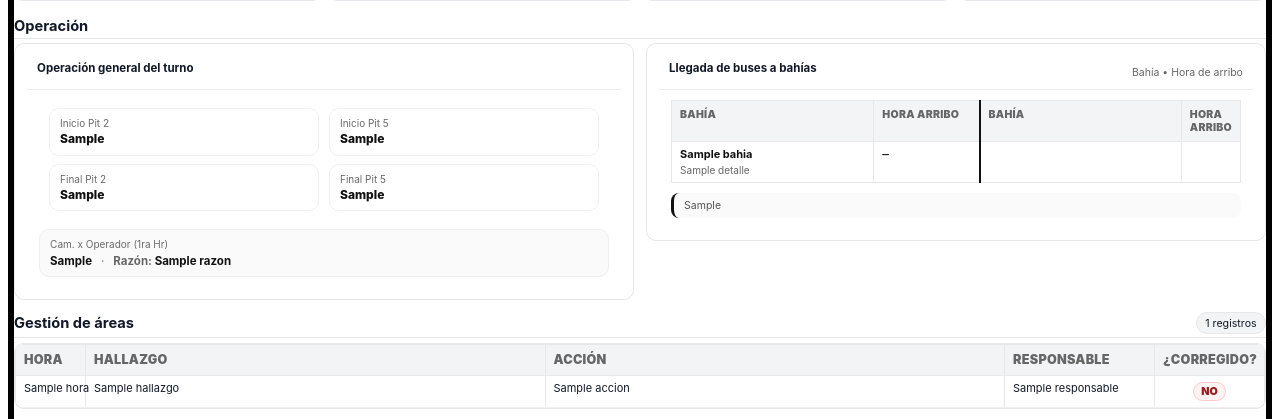
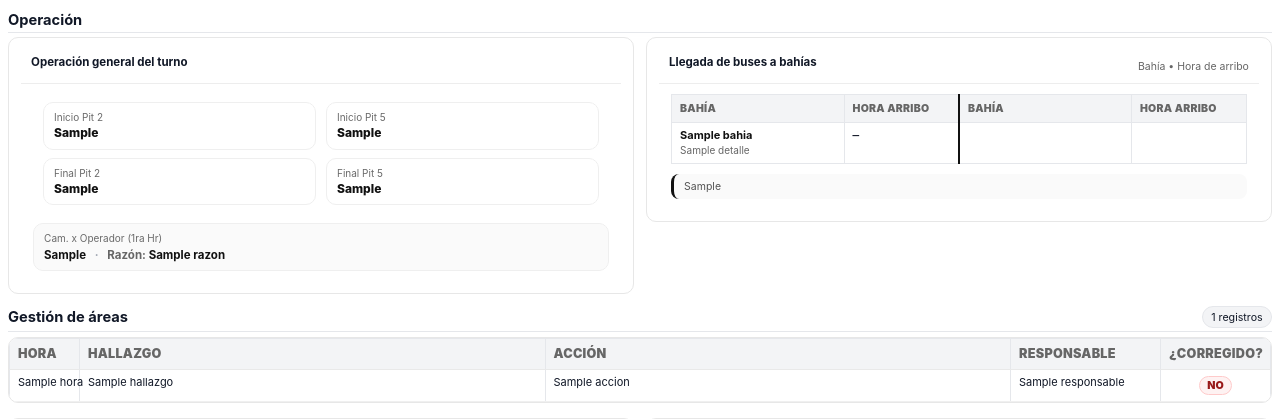
Before and after one commit to pechi415/rct-app, a Flask app: template templates/pdf/reporte_B.html in a window 1280 px wide. Shown: the part 115-534 px from the top of the page. Run offline with Flask 3, Linux system fonts and the light colour scheme; the template is opened without the code that fills it: most values are stand-ins (such as "Sample title", 1, 10 or a date in 2020); some libraries are stand-ins or nearby versions.

Commit message:
PDF B: suaviza divisor central de tabla bahías

```diff
--- a/static/css/pdf_B.css
+++ b/static/css/pdf_B.css
@@ -530,7 +530,7 @@ h1, h2, h3{ margin: 0; }
 .table-compact tbody td { padding: 6px 8px; }
 
 .w-20 { width: 20%; }
-.w-40 { width: 40%; }
+.w-40 { width: 30%; }
 
 .td-main { font-weight: 700; color: #111; }
 .td-sub { font-size: 10px; color: #666; margin-top: 2px; }
@@ -1205,7 +1205,5 @@ h1, h2, h3{ margin: 0; }
 /* Divisor central (antes de la 3ra columna) */
 #operacion table.table-split th.split,
 #operacion table.table-split td.split{
-  border-left: 2.5px solid #111 !important; /* más gruesa */
+  border-left: 1px solid #E5E7EB !important;
 }
-
-body { border: 6px solid #000 !important; }
```
